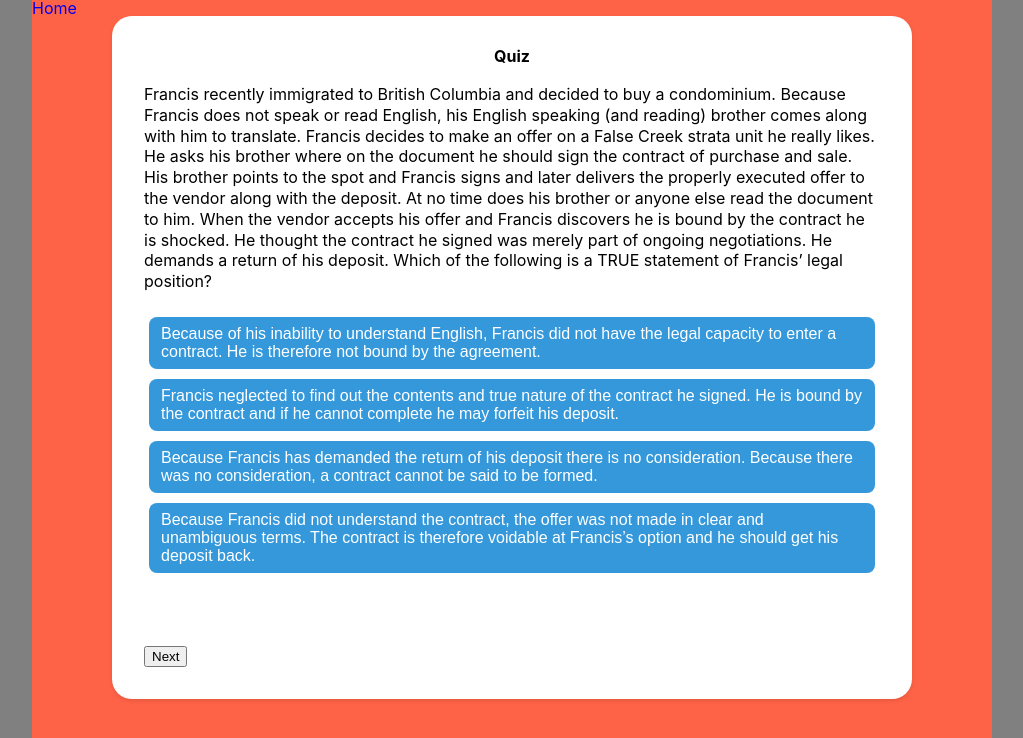
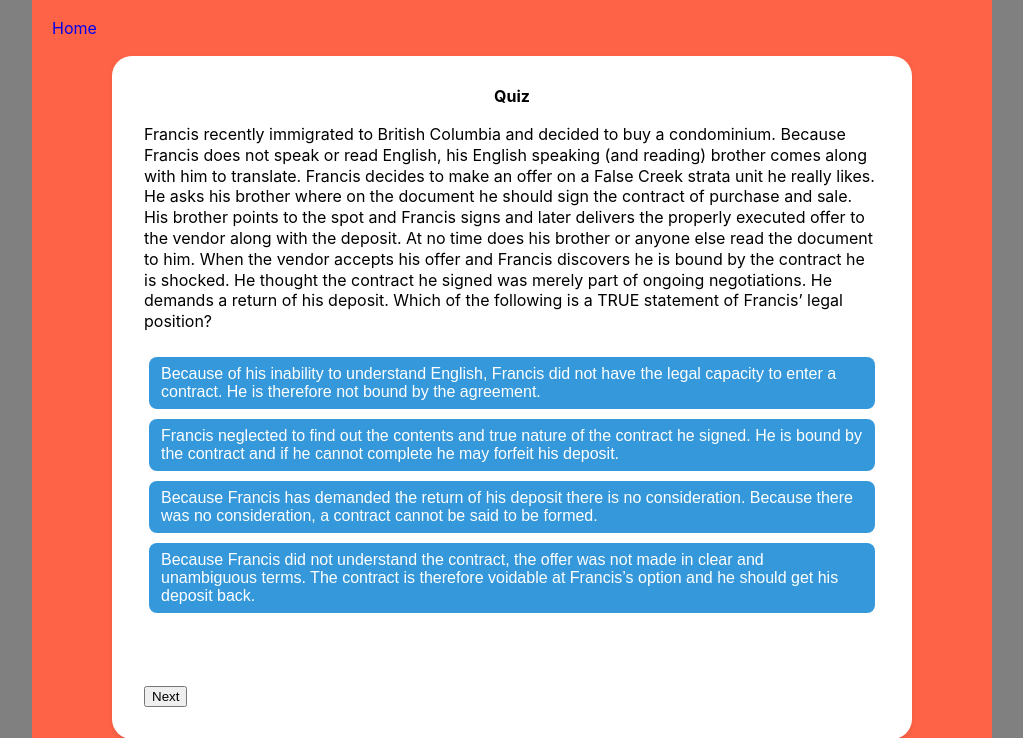
Before and after one commit to snyderthing/snyderthing.github.io, a PHP site: page /StrataManagement/assignments.html in a window 1280 px wide. Shown: the top 738 px of the page, without its empty margins (128-1151 px from the left). Run offline with PHP 8.4, Linux system fonts and the light colour scheme.

Commit message:
Gave the nav element some padding

```diff
--- a/StrataManagement/assignments.css
+++ b/StrataManagement/assignments.css
@@ -12,6 +12,10 @@ body {
     width: 100%;
     height: 100%;
     margin: 0px auto;
+}
+
+nav {
+    padding: 20px;
 }
 
 .quiz-container {
```
